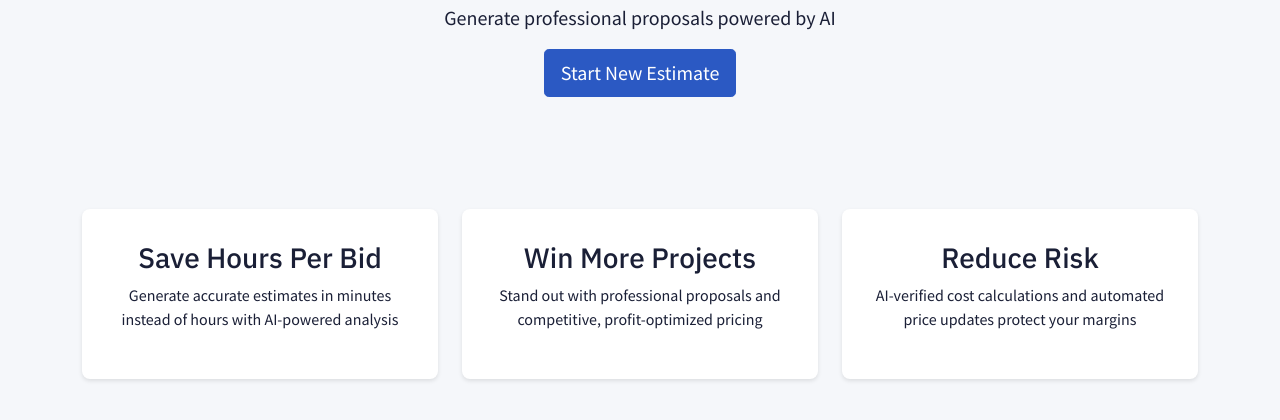
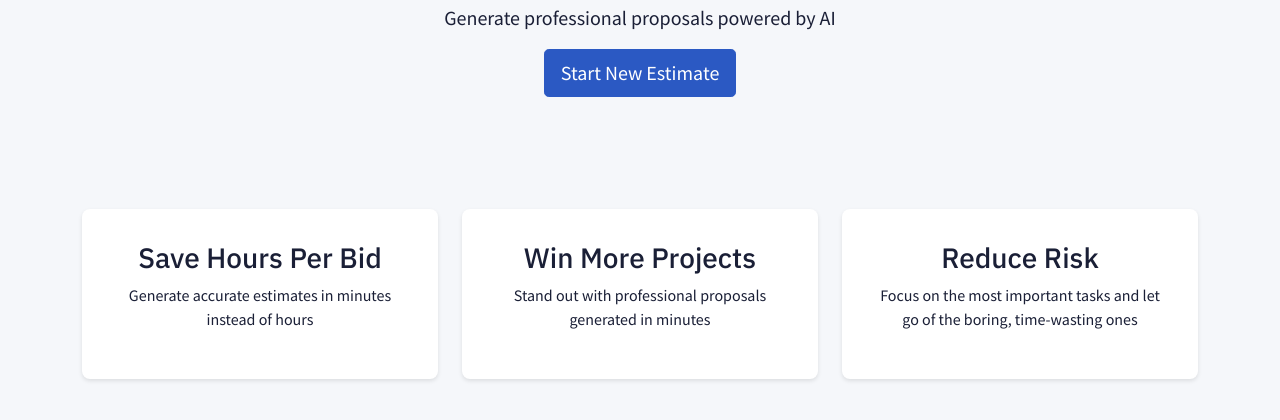
Before and after one commit to WesternBarbarian/proposal-pro, a Flask app: page / in a window 1280 px wide. Shown: the part 254-674 px from the top of the page. Run offline with Flask 3, Linux system fonts and the light colour scheme; some libraries are stand-ins or nearby versions.

Commit message:
User checkpoint: Update allowed users and domains; refine marketing copy on index page.

```diff
--- a/app.py
+++ b/app.py
@@ -88,8 +88,8 @@ def save_price_list(price_list):
     with open('price_list.json', 'w') as f:
         json.dump(price_dict, f, indent=4)
 
-ALLOWED_USERS = ['client@example.com']  # Replace with actual allowed emails
-ALLOWED_DOMAINS = ['cyborguprising.com']  # Replace with allowed domains
+ALLOWED_USERS = ['test.testerface@test.com']  # Replace with allowed emails
+ALLOWED_DOMAINS = ['test.com']  # Replace with allowed domains
 
 def is_user_allowed(email):
     return (email in ALLOWED_USERS or
--- a/templates/index.html
+++ b/templates/index.html
@@ -18,21 +18,21 @@
             <div class="feature-card">
                 <i data-feather="clock"></i>
                 <h3>Save Hours Per Bid</h3>
-                <p>Generate accurate estimates in minutes instead of hours with AI-powered analysis</p>
+                <p>Generate accurate estimates in minutes instead of hours</p>
             </div>
         </div>
         <div class="col-md-4">
             <div class="feature-card">
                 <i data-feather="trending-up"></i>
                 <h3>Win More Projects</h3>
-                <p>Stand out with professional proposals and competitive, profit-optimized pricing</p>
+                <p>Stand out with professional proposals generated in minutes</p>
             </div>
         </div>
         <div class="col-md-4">
             <div class="feature-card">
                 <i data-feather="shield"></i>
                 <h3>Reduce Risk</h3>
-                <p>AI-verified cost calculations and automated price updates protect your margins</p>
+                <p>Focus on the most important tasks and let go of the boring, time-wasting ones</p>
             </div>
         </div>
     </div>
```
Also changed, not shown: 1 other file.
